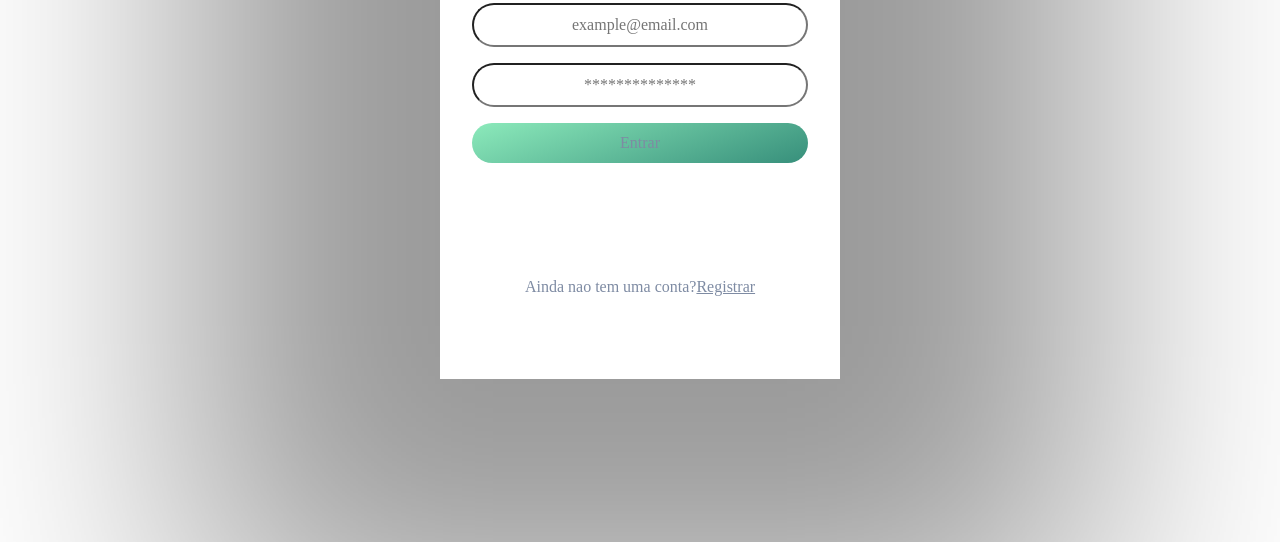
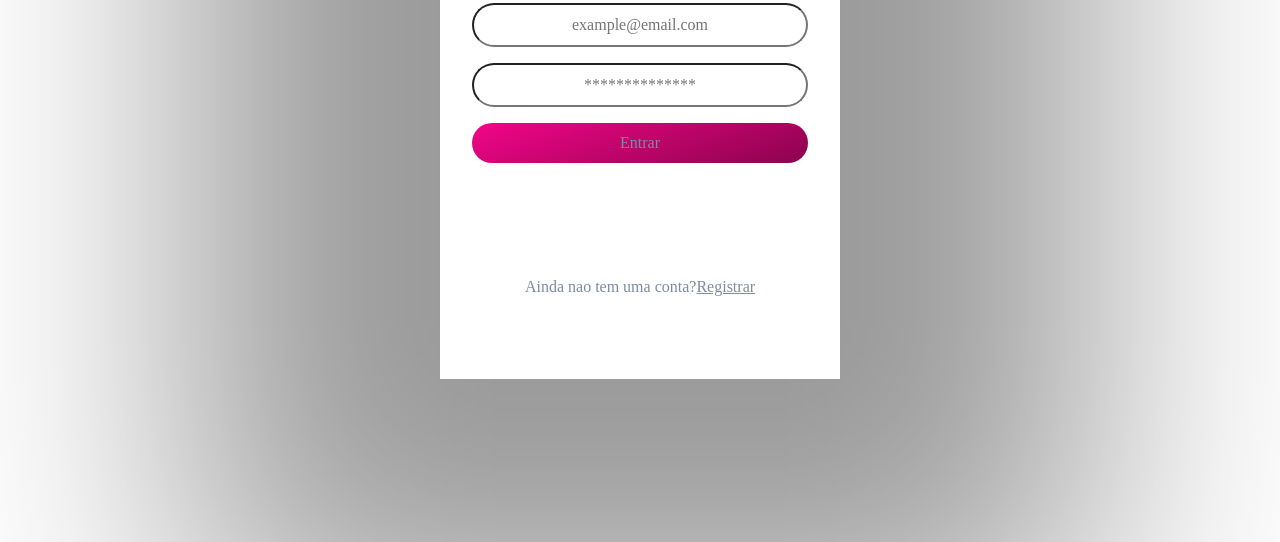
Before and after one commit to git-ramon/Login-com-Tema-Dark, a plain HTML site: page index.html in a window 1280 px wide. Shown: the part 266-808 px from the top of the page. Drawn offline with nearby package versions, Linux system fonts and the light colour scheme.

Commit message:
alterado paleta de cores de botao e logo, e remocao de trechos comentados

```diff
--- a/css/style.css
+++ b/css/style.css
@@ -1,11 +1,3 @@
-/*$base-bgcolor: #354152;
-$base-color: #7e8ba3;
-$base-font-weight: 300;
-$base-font-size: 1rem;
-$base-line-height: 1.5;
-$base-font-family: Helvetica Neue;
-$base-font-family-fallback: sans-serif;*/
-
 * {
   box-sizing: border-box;
 }
@@ -21,66 +13,21 @@ body {
   font-size: 1rem;
   line-height: 1.5;
   font-family: Helvetica Neue sans-serif;
-  /*margin: 0;*/
   min-height: 100%;
 }
 
 .align {
   align-items: center;
-  /*display: flex;*/
   justify-content: center;
 }
-/*
-.align__item {
-    align-self: flex-start;
-  }*/
-
-  /*&--end {
-    align-self: flex-end;
-  }*/
-
 
 .site__logo{
   margin-bottom: 2rem;
 }
 
-/*$input-placeholder-color: #7e8ba3;*/
-
-/*input {
-  border: 0;
-  font: inherit;
-
-  &::placeholder {
-    color: #7e8ba3;
-  }
-
-}*/
-
 .form__field{
   margin-bottom: 1rem;
 }
-/*
-.form {
-
-  &__field {
-    margin-bottom: 1rem;
-  }
-
-  input {
-    outline: 0;
-    padding: .5rem 1rem;
-
-    &[type="email"],
-    &[type="password"] {
-      width: 100%;
-    }
-
-  }
-
-}*/
-/*
-$grid-max-width: 25rem;
-$grid-width: 100%;*/
 
 .grid {
   margin: 0 auto;
@@ -101,8 +48,6 @@ svg {
   vertical-align: middle;
 }
 
-/*$link-color: #7e8ba3;*/
-
 a {
   color: #7e8ba3;
 }
@@ -120,7 +65,6 @@ input {
     text-align: center;
     outline: 0;
     padding: 0.5rem 1rem;
-    /* border: 0; */
     font: inherit;
     color: #7e8ba3;
 }
@@ -142,20 +86,13 @@ input[type="password"] {
 }
 
 input[type="submit"] {
-      background-image: linear-gradient(160deg, #8ceabb 0%, #378f7b 100%);
+      background-image: linear-gradient(160deg, #F20587 0%, #8C034E 100%);
       color: #7e8ba3;
       margin-bottom: 6rem;
       width: 100%;
       border: none;
+      cursor: pointer;
 }
-/*
-input{
-  box-shadow: 0 0 250px #000;
-  text-align: center;
-  border: 1px solid #242c37;
-  border-radius: 999px;
-  background-color: transparent;
-}*/
 
 input[type="checkbox"]{
     display: none;
@@ -169,10 +106,6 @@ input[type="checkbox"]{
 .bi-lightbulb-off-fill{
     display: none;
 }
-/*
-header {
-    margin-bottom: 38rem;
-}*/
 
 /* Tema Dark */
 
```
